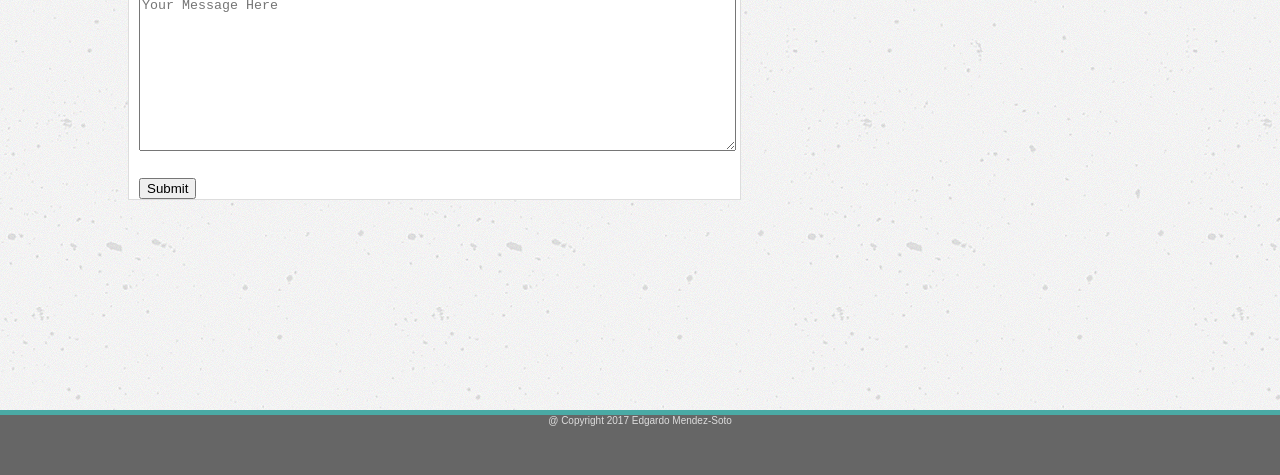
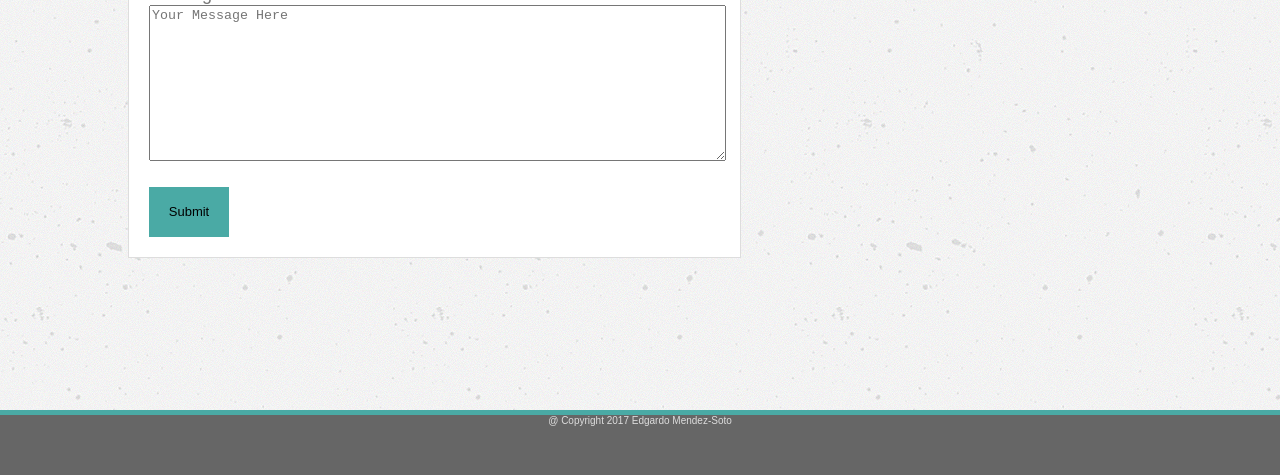
Before and after one commit to Gwenchy/Babsic_Portfolio, a plain HTML site: page contact.html in a window 1280 px wide. Shown: the part 325-800 px from the top of the page. Drawn offline with Linux system fonts and the light colour scheme.

Commit message:
Fixed submit button

```diff
--- a/assets/css/style.css
+++ b/assets/css/style.css
@@ -166,6 +166,7 @@ footer {
 
 .Form {
     margin: 0 10px;
+    padding: 10px;
 }
 
 #Message_Input {
@@ -174,6 +175,12 @@ footer {
 }
 
 #Message {
+    background: #4aaaa5;
+    height: 50px;
+    width: 80px;
+    font-size: 13px;
+    border-style: none;
+    margin-bottom: 10px;
 
 }
 
```
